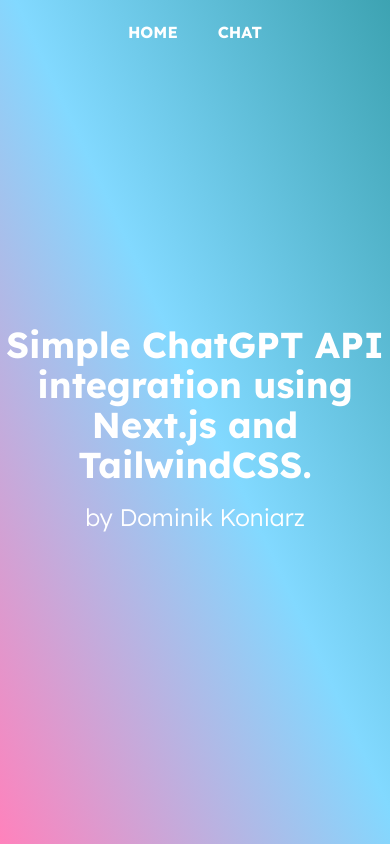
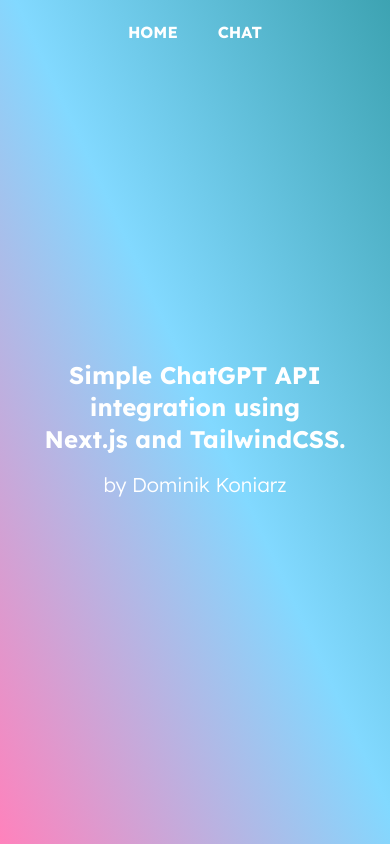
Before and after one commit to DominikKoniarz/nextjs-chatgpt-integration, a Next.js app: page / in a window 390 px wide. Built offline with nearby package versions, Linux system fonts and the light colour scheme.

Commit message:
Hero section mobile

```diff
--- a/src/app/_components/HeroSection.tsx
+++ b/src/app/_components/HeroSection.tsx
@@ -3,15 +3,15 @@
 
 export default function HeroSection() {
 	return (
-		<FlexWrapper className="mb-12 h-full w-full flex-col items-center justify-center">
-			<h1 className="text-center text-4xl font-bold">
+		<FlexWrapper className="mb-12 h-full w-full flex-col items-center justify-center px-6">
+			<h1 className="text-center text-2xl font-bold sm:text-3xl md:text-4xl">
 				Simple ChatGPT API integration using <br />
 				Next.js and TailwindCSS.
 			</h1>
 			<Link
 				href="https://github.com/DominikKoniarz"
 				target="_blank"
-				className="relative pb-0.5 text-2xl font-light after:absolute after:left-1/2 after:top-full after:block after:h-px after:w-0 after:-translate-x-1/2 after:bg-white after:transition-all after:duration-200 after:ease-in-out after:content-[''] hover:after:w-full"
+				className="relative pb-0.5 text-xl font-light after:absolute after:left-1/2 after:top-full after:block after:h-px after:w-0 after:-translate-x-1/2 after:bg-white after:transition-all after:duration-200 after:ease-in-out after:content-[''] hover:after:w-full sm:text-2xl"
 			>
 				by Dominik Koniarz
 			</Link>
```
